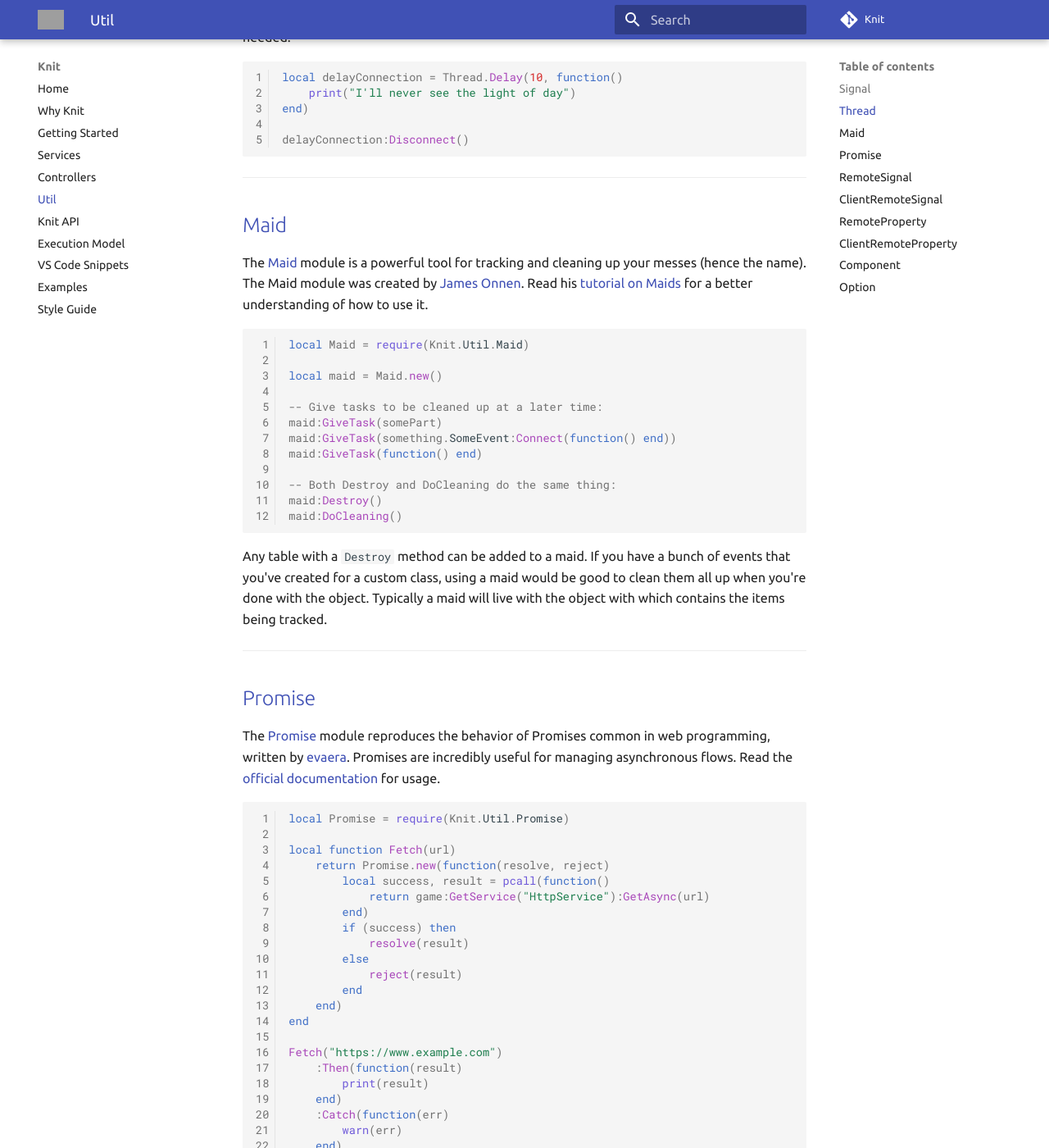
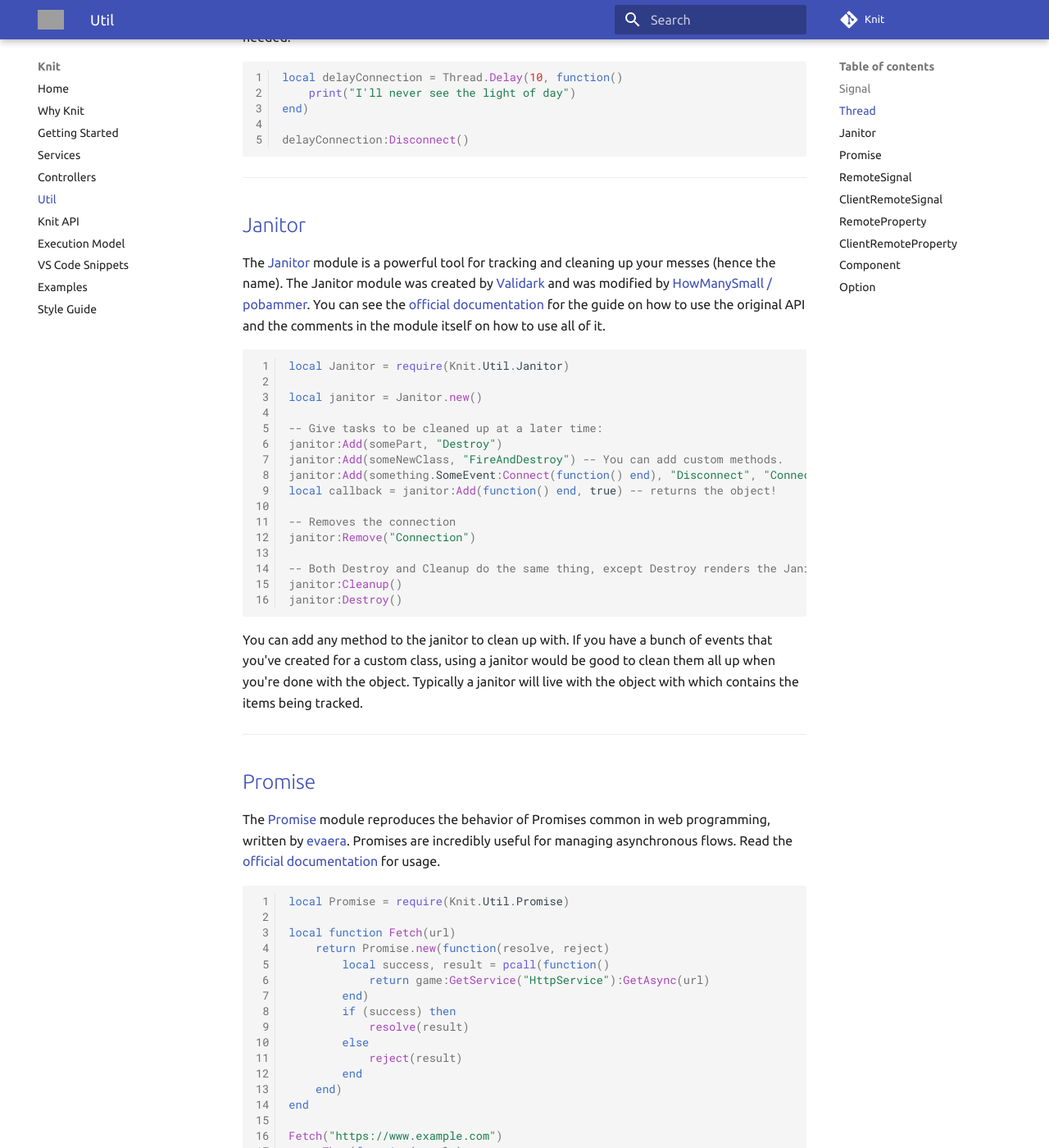
Before and after one commit to Sleitnick/Knit, an MkDocs documentation site: the page built from docs/util.md, in a window 1280 px wide and 1400 px high, scrolled down 1890 px. Shown: the whole window at 82% size. Built offline with MkDocs 1.6.1 and Material for MkDocs 9.7.7, drawn with Linux system fonts in a browser that asks for light colours; comment, search, counter and statistics services are not loaded; some of the changed text lies outside the part shown; grey boxes are pictures that could not be loaded.

Commit message:
replace maid with janitor

````diff
--- a/docs/util.md
+++ b/docs/util.md
@@ -23,7 +23,7 @@ connection.Connected
 connection:Disconnect()
 ```
 
-The Connection object internal to the Signal module also has a Destroy method associated with it, so it will still play nicely with the Maid module.
+The Connection object internal to the Signal module also has a Destroy method associated with it, so it will still play nicely with the Janitor module.
 
 --------------------
 
@@ -88,26 +88,30 @@ delayConnection:Disconnect()
 
 --------------------
 
-## [Maid](https://github.com/Sleitnick/Knit/blob/main/src/Knit/Util/Maid.lua)
+## [Janitor](https://github.com/Sleitnick/Knit/blob/main/src/Knit/Util/Janitor.lua)
 
-The [Maid](https://github.com/Sleitnick/Knit/blob/main/src/Knit/Util/Maid.lua) module is a powerful tool for tracking and cleaning up your messes (hence the name). The Maid module was created by [James Onnen](https://github.com/Quenty). Read his [tutorial on Maids](https://medium.com/roblox-development/how-to-use-a-maid-class-on-roblox-to-manage-state-651bf74de98b) for a better understanding of how to use it.
+The [Janitor](https://github.com/Sleitnick/Knit/blob/main/src/Knit/Util/Janitor.lua) module is a powerful tool for tracking and cleaning up your messes (hence the name). The Janitor module was created by [Validark](https://github.com/Validark/) and was modified by [HowManySmall / pobammer](https://github.com/howmanysmall). You can see the [official documentation](https://rostrap.github.io/Libraries/Events/Janitor/) for the guide on how to use the original API and the comments in the module itself on how to use all of it.
 
 ```lua
-local Maid = require(Knit.Util.Maid)
+local Janitor = require(Knit.Util.Janitor)
 
-local maid = Maid.new()
+local janitor = Janitor.new()
 
 -- Give tasks to be cleaned up at a later time:
-maid:GiveTask(somePart)
-maid:GiveTask(something.SomeEvent:Connect(function() end))
-maid:GiveTask(function() end)
+janitor:Add(somePart, "Destroy")
+janitor:Add(someNewClass, "FireAndDestroy") -- You can add custom methods.
+janitor:Add(something.SomeEvent:Connect(function() end), "Disconnect", "Connection")
+local callback = janitor:Add(function() end, true) -- returns the object!
 
--- Both Destroy and DoCleaning do the same thing:
-maid:Destroy()
-maid:DoCleaning()
+-- Removes the connection
+janitor:Remove("Connection")
+
+-- Both Destroy and Cleanup do the same thing, except Destroy renders the Janitor useless.
+janitor:Cleanup()
+janitor:Destroy()
 ```
 
-Any table with a `Destroy` method can be added to a maid. If you have a bunch of events that you've created for a custom class, using a maid would be good to clean them all up when you're done with the object. Typically a maid will live with the object with which contains the items being tracked.
+You can add any method to the janitor to clean up with. If you have a bunch of events that you've created for a custom class, using a janitor would be good to clean them all up when you're done with the object. Typically a janitor will live with the object with which contains the items being tracked.
 
 --------------------
 
````
Also changed, not shown: docs/knitapi.md (+1 -1 lines), docs/styleguide.md (+1 -1 lines), docs/vscodesnippets.md (+12 -12 lines), 4 other files.
